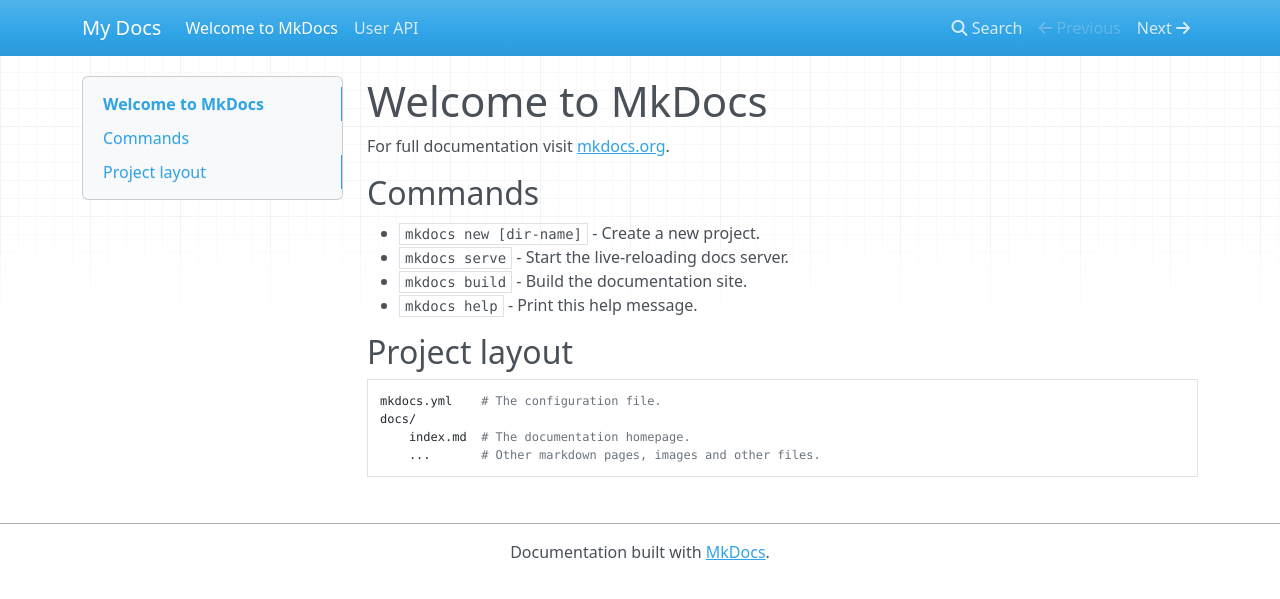
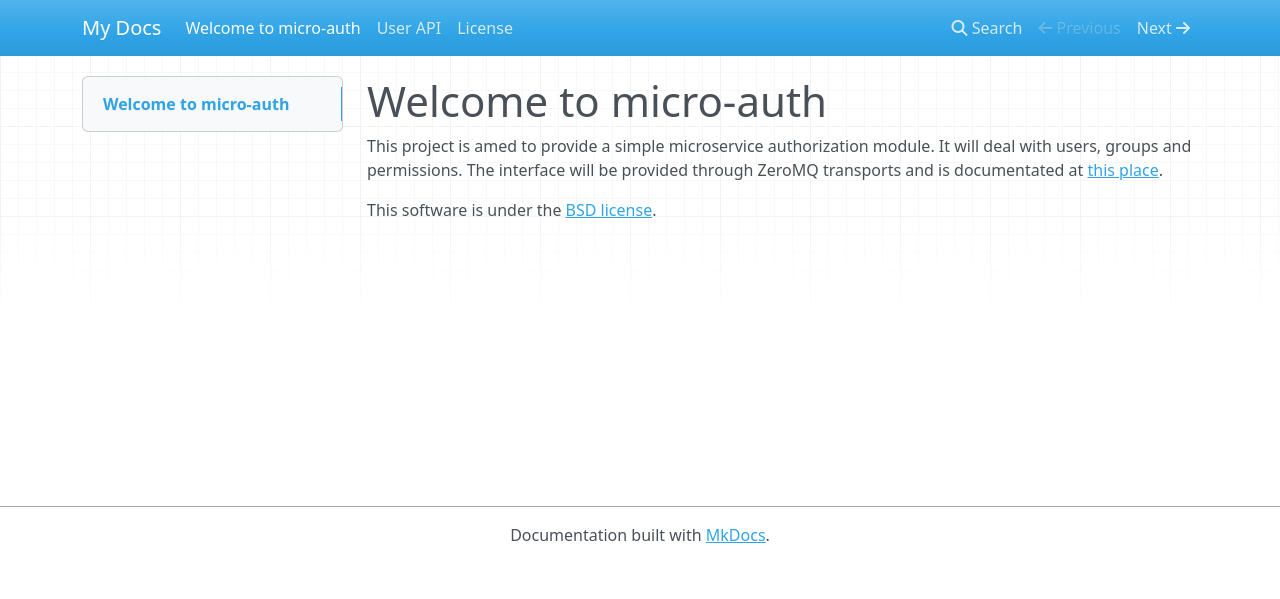
Before and after one commit to xordoquy/micro-auth, an MkDocs documentation site: the page built from docs/index.md, in a window 1280 px wide. Shown: the top 599 px of the page. Built offline with MkDocs 1.6.1, drawn with Linux system fonts in a browser that asks for light colours; nearby versions of some CDN libraries.

Commit message:
Add the license to the doc and update the index.

```diff
--- a/docs/index.md
+++ b/docs/index.md
@@ -1,17 +1,8 @@
-# Welcome to MkDocs
+# Welcome to micro-auth
 
-For full documentation visit [mkdocs.org](http://mkdocs.org).
+This project is amed to provide a simple microservice authorization module.
+It will deal with users, groups and permissions.
+The interface will be provided through ZeroMQ transports and is documentated
+at [this place](api.md).
 
-## Commands
-
-* `mkdocs new [dir-name]` - Create a new project.
-* `mkdocs serve` - Start the live-reloading docs server.
-* `mkdocs build` - Build the documentation site.
-* `mkdocs help` - Print this help message.
-
-## Project layout
-
-    mkdocs.yml    # The configuration file.
-    docs/
-        index.md  # The documentation homepage.
-        ...       # Other markdown pages, images and other files.
+This software is under the [BSD license](license.md).
```
Also changed, not shown: docs/license.md (added, +27 -0 lines).
